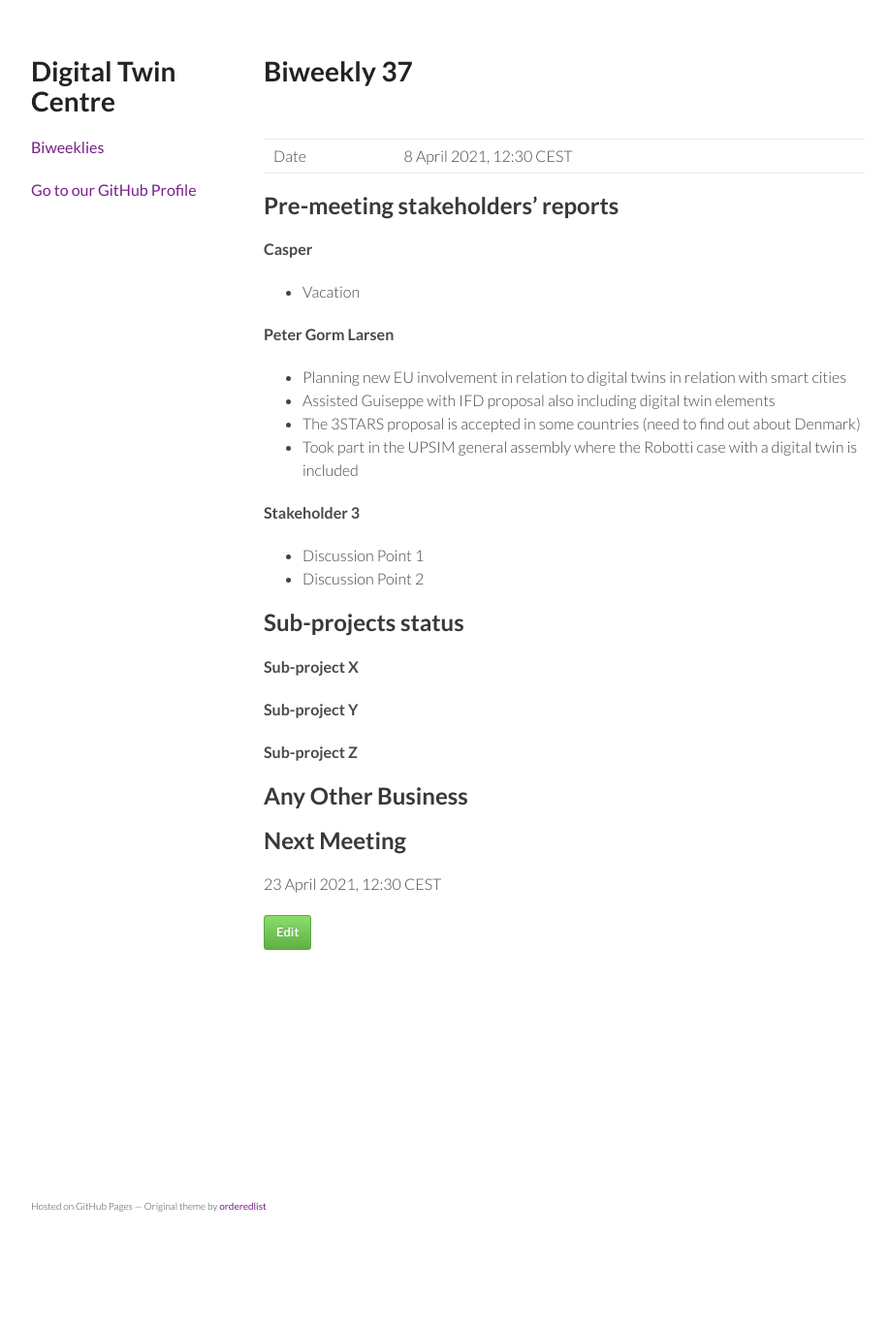
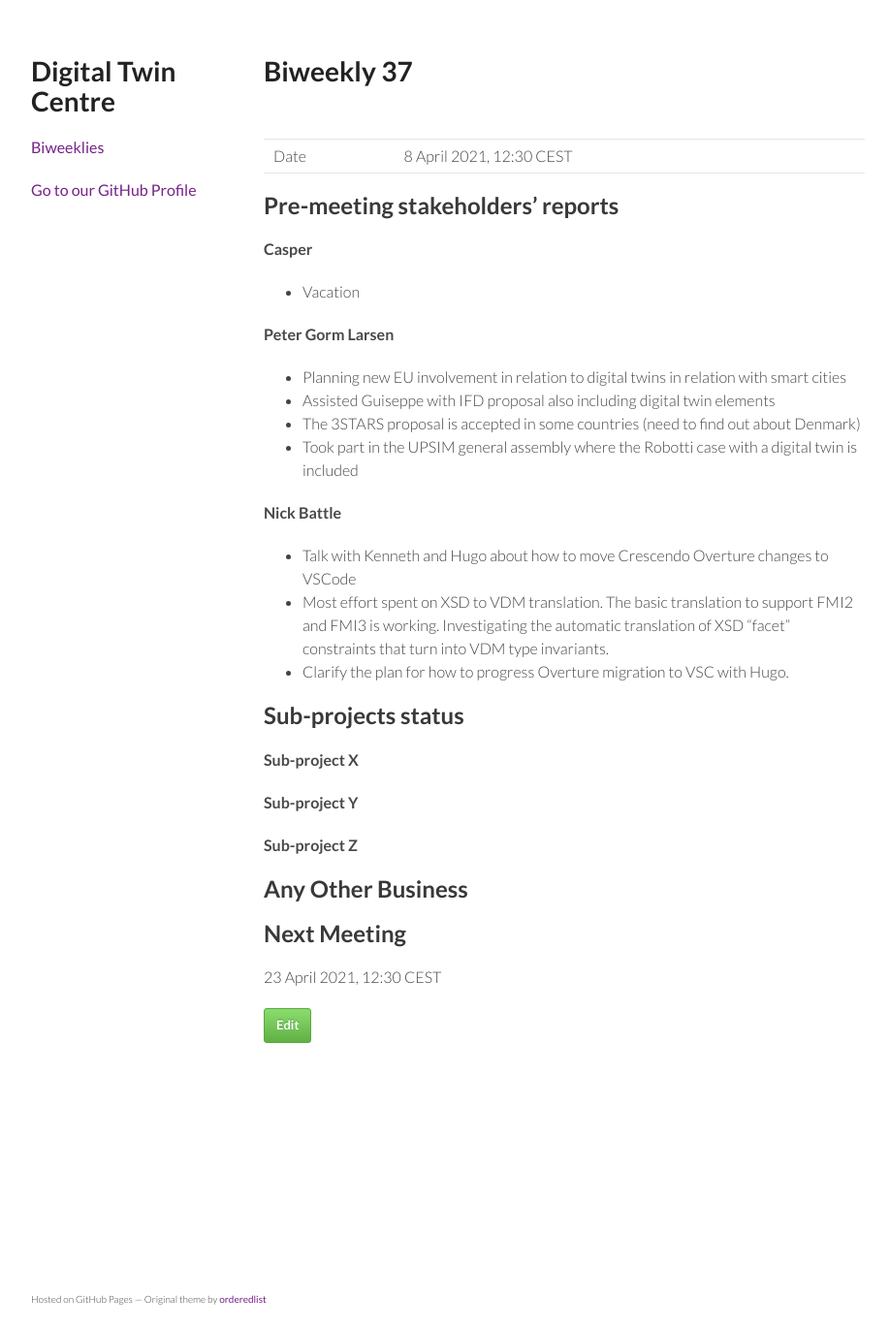
Before and after one commit to digitaltwincentre/digitaltwincentre.github.io, a Jekyll site: the page built from _biweeklies/Biweekly-37.md, in a window 1280 px wide. Shown: the whole page at 97% size, without its empty margins (178-1096 px from the left). Built offline with Jekyll 4.4.1, drawn with Linux system fonts in a browser that asks for light colours; nearby versions of some CDN libraries; before the commit the page ends 1274 px from its top, so only the background shows below that.

Commit message:
Update Biweekly-37.md

```diff
--- a/_biweeklies/Biweekly-37.md
+++ b/_biweeklies/Biweekly-37.md
@@ -29,10 +29,10 @@ date: 8 April 2021, 1230 CEST
 * The 3STARS proposal is accepted in some countries (need to find out about Denmark)
 * Took part in the UPSIM general assembly where the Robotti case with a digital twin is included
 
-#### Stakeholder 3
-* Discussion Point 1
-* Discussion Point 2
-
+#### Nick Battle
+* Talk with Kenneth and Hugo about how to move Crescendo Overture changes to VSCode
+* Most effort spent on XSD to VDM translation. The basic translation to support FMI2 and FMI3 is working. Investigating the automatic translation of XSD "facet" constraints that turn into VDM type invariants.
+* Clarify the plan for how to progress Overture migration to VSC with Hugo.
 
 ## Sub-projects status
 
```
